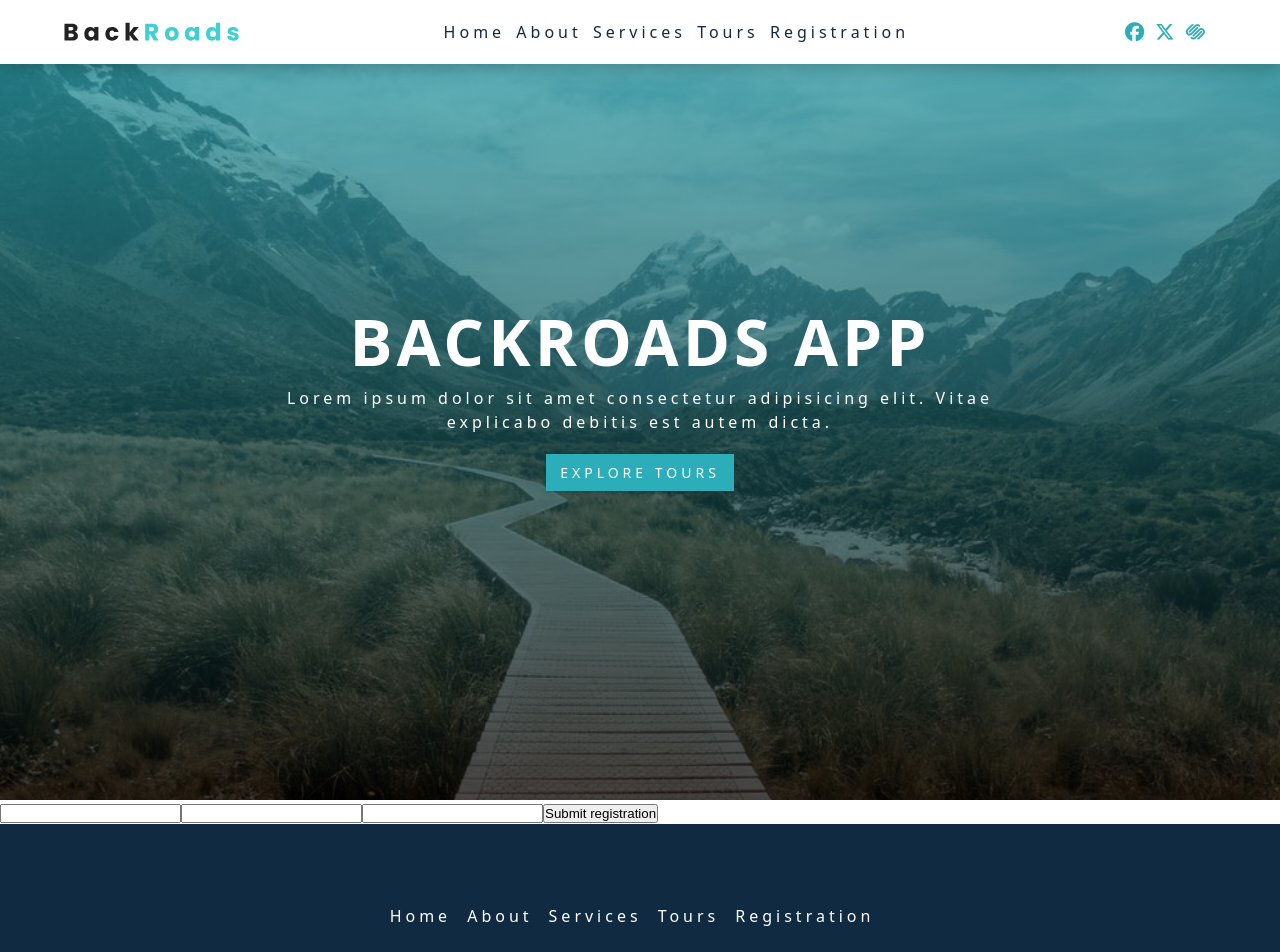
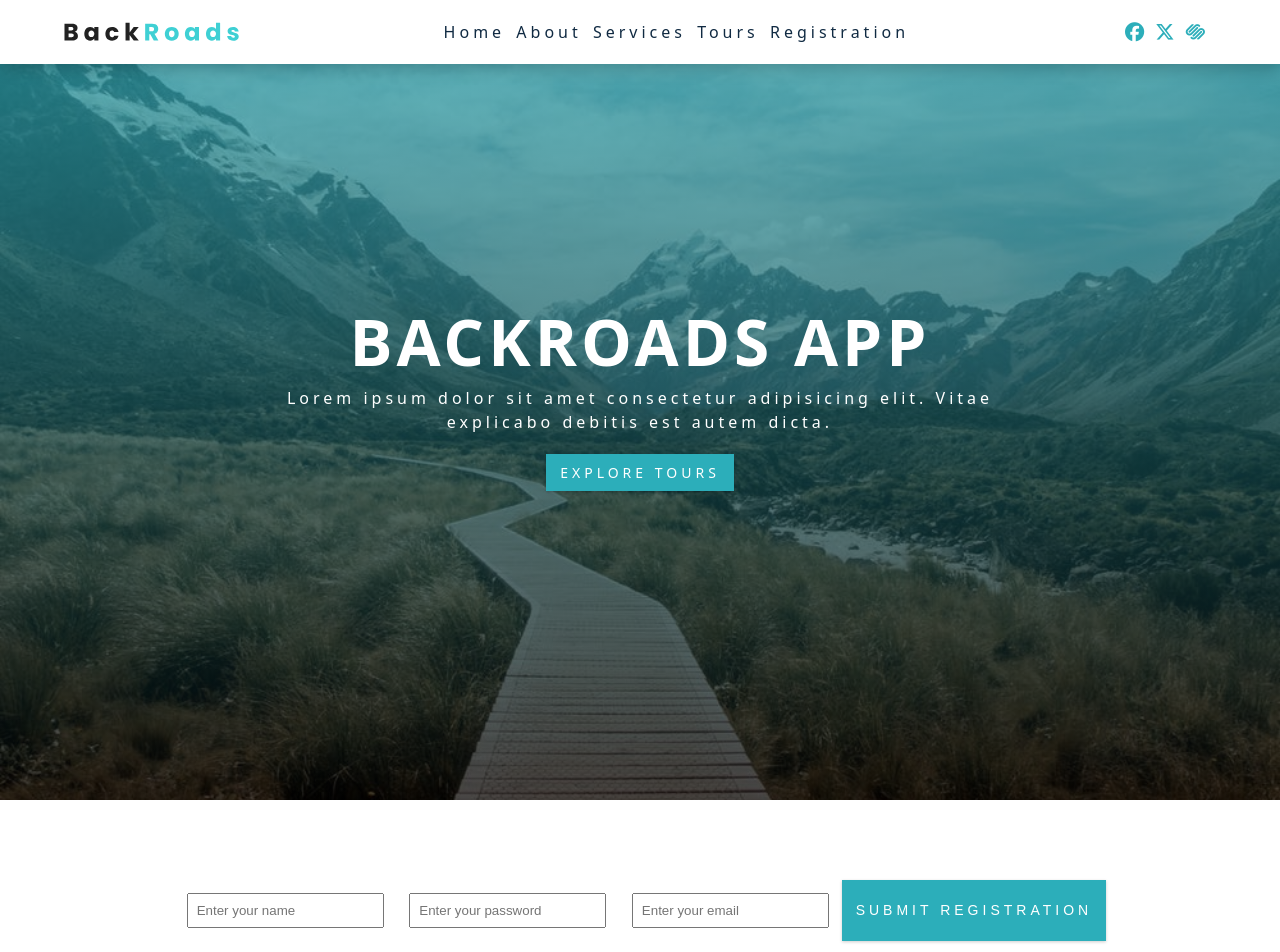
Before and after one commit to Minimal-Alexi/Pair-Programming, a React (Create React App) app in the folder Week_4/Wednesday/week4-fe-pp/: page /registration in a window 1280 px wide. Shown: the top 952 px of the page. Built offline with nearby package versions, Linux system fonts and the light colour scheme.

Commit message:
Iteration 6, registration css

```diff
--- a/Week_4/Wednesday/week4-fe-pp/src/App.css
+++ b/Week_4/Wednesday/week4-fe-pp/src/App.css
@@ -31,7 +31,7 @@ Variables
   --clr-grey-9: hsl(212, 33%, 89%);
   --clr-grey-10: hsl(210, 36%, 96%);
   --clr-white: #fff;
-  --ff-primary: 'Lato', sans-serif;
+  --ff-primary: "Lato", sans-serif;
   --transition: all 0.3s linear;
   --spacing: 0.25rem;
   --radius: 0.5rem;
@@ -53,8 +53,8 @@ html {
   scroll-behavior: smooth;
 }
 body {
-  font-family: system-ui, -apple-system, BlinkMacSystemFont, 'Segoe UI', Roboto,
-    Oxygen, Ubuntu, Cantarell, 'Open Sans', 'Helvetica Neue', sans-serif;
+  font-family: system-ui, -apple-system, BlinkMacSystemFont, "Segoe UI", Roboto,
+    Oxygen, Ubuntu, Cantarell, "Open Sans", "Helvetica Neue", sans-serif;
   background: var(--clr-white);
   color: var(--clr-grey-1);
   line-height: 1.5;
@@ -191,7 +191,7 @@ About
 }
 @media screen and (min-width: 1170px) {
   .about-img::before {
-    content: '';
+    content: "";
     position: absolute;
     width: 100%;
     height: 100%;
@@ -511,10 +511,19 @@ Navbar
 min-height:calc(100vh - 62px);
 */
 
-
 .section-dummy {
   text-align: center;
   margin: 4rem;
   font-size: 1.5rem;
   text-transform: uppercase;
 }
+
+form {
+  display: flex;
+  justify-content: center;
+}
+
+input {
+  margin: 1vw;
+  padding: 8px;
+}
--- a/Week_4/Wednesday/week4-fe-pp/src/components/Registration.js
+++ b/Week_4/Wednesday/week4-fe-pp/src/components/Registration.js
@@ -14,26 +14,33 @@ const Registration = () => {
   };
 
   return (
+    <section className="section">
       <div>
         <form onSubmit={submit}>
           <input
             value={nameData}
             type="text"
             onChange={(e) => setName(e.target.value)}
+            placeholder="Enter your name"
           ></input>
           <input
             value={passwordData}
             type="text"
             onChange={(e) => setPassword(e.target.value)}
+            placeholder="Enter your password"
           ></input>
           <input
             value={emailData}
             type="text"
             onChange={(e) => setEmail(e.target.value)}
+            placeholder="Enter your email"
           ></input>
-        <button type="submit">Submit registration</button>
+          <button type="submit" className="btn">
+            Submit registration
+          </button>
         </form>
       </div>
+    </section>
   );
 };
 
--- a/Week_4/Wednesday/week4-fe-pp/src/components/Tour.js
+++ b/Week_4/Wednesday/week4-fe-pp/src/components/Tour.js
@@ -27,7 +27,7 @@ const Tour = ({ item, onDelete }) => {
           <p>{item.duration} days</p>
         </div>
       </div>
-      <button onClick={handleDelete} className="delete-button">
+      <button onClick={handleDelete} className="btn">
         Delete
       </button>
     </article>
```
Lines whose indentation alone changed are shown as unchanged.
